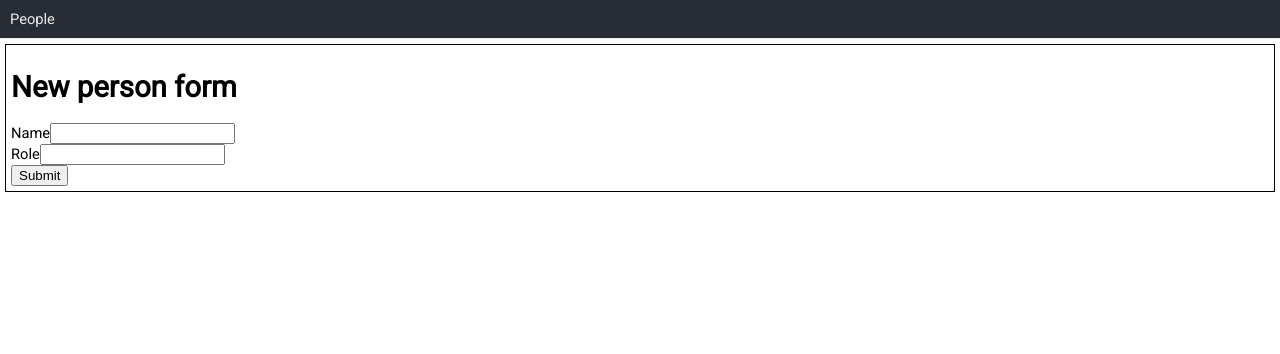
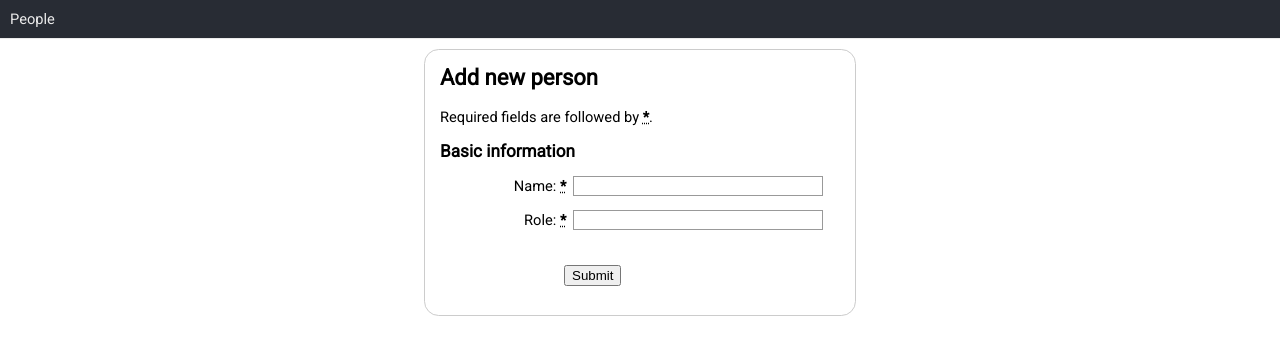
Before and after one commit to ronen-agranat/f2f, a React (Create React App) app: page /persons/create in a window 1280 px wide. Shown: the top 354 px of the page. Built offline with nearby package versions, Linux system fonts and the light colour scheme.

Commit message:
Style new person form with basic styling

```diff
--- a/src/components/Minutes/MinutesEditor/MinutesTextArea/MinutesTextArea.module.css
+++ b/src/components/Minutes/MinutesEditor/MinutesTextArea/MinutesTextArea.module.css
@@ -21,5 +21,4 @@
   padding: 3px;
   white-space: pre;
   font-size: 11pt;
-  /* font-family: 'Roboto Slab', serif; */
 }
--- a/src/components/Persons/NewPersonForm/NewPersonForm.module.css
+++ b/src/components/Persons/NewPersonForm/NewPersonForm.module.css
@@ -1,5 +1,92 @@
 .NewPersonForm {
-    margin: 5px;
-    padding: 5px;
-    border: 1px solid black;
+  margin: 5px;
+  padding: 5px;
 }
+
+.NewPersonForm h3 {
+  margin-top: 3px;
+  margin-bottom: 15px;
+}
+
+h2 {
+  margin-top: 0;
+}
+
+ul {
+  margin: 0;
+  padding: 0;
+  list-style: none;
+}
+
+form {
+  margin: 0 auto;
+  width: 400px;
+  padding: 1em;
+  border: 1px solid #CCC;
+  border-radius: 1em;
+}
+
+div + div {
+  margin-top: 1em;
+}
+
+label span {
+  display: inline-block;
+  width: 120px;
+  text-align: right;
+}
+
+input, textarea {
+  font: 1em sans-serif;
+  width: 250px;
+  box-sizing: border-box;
+  border: 1px solid #999;
+}
+
+input[type=checkbox], input[type=radio] {
+  width: auto;
+  border: none;
+}
+
+input:focus, textarea:focus {
+  border-color: #000;
+}
+
+textarea {
+  vertical-align: top;
+  height: 5em;
+  resize: vertical;
+}
+
+fieldset {
+  width: 250px;
+  box-sizing: border-box;
+  margin-left: 136px;
+  border: 1px solid #999;
+}
+
+button {
+  margin: 20px 0 0 124px;
+}
+
+label {
+  position: relative;
+}
+
+label em {
+  position: absolute;
+  right: 5px;
+  top: 20px;
+}
+
+label {
+  margin-right: 3px;
+}
+
+input + div {
+  color: red;
+  text-align: right;
+  font-size: 9pt;
+  margin-top: 2px;
+  margin-right: 1.5em;
+}
--- a/src/components/Persons/NewPersonForm/NewPersonForm.tsx
+++ b/src/components/Persons/NewPersonForm/NewPersonForm.tsx
@@ -47,22 +47,34 @@ const NewPersonForm = () => {
     >
       {({ isSubmitting }) => (
         <Form>
-          <h1>New person form</h1>
-          <div>
-            <label>Name</label>
+          <h2>Add new person</h2>
+          <p>Required fields are followed by <strong><abbr title="required">*</abbr></strong>.</p>
+          <section>
+            <h3>Basic information</h3>
+            <p>
+              <label htmlFor='name'>
+                <span>Name:&nbsp;</span>
+                <strong><abbr title="required">*</abbr>&nbsp;</strong>
+              </label>
               <Field name="name"/>
               <ErrorMessage name="name" component="div"/>
-          </div>
-          <div>
-            <label>Role</label>
+            </p>
+            <p>
+              <label htmlFor='role'>
+                <span>Role:&nbsp;</span>
+                <strong><abbr title="required">*</abbr>&nbsp;</strong>
+              </label>
               <Field name="role"/>
               <ErrorMessage name="role" component="div"/>
-          </div>
-          <div>
+            </p>
+          </section>
+          <section>
+            <p>
               <button type="submit" disabled={isSubmitting}>
                 Submit
               </button>
-          </div>
+            </p>
+          </section>
         </Form>
       )}
     </Formik>
```
Lines whose indentation alone changed are shown as unchanged.
